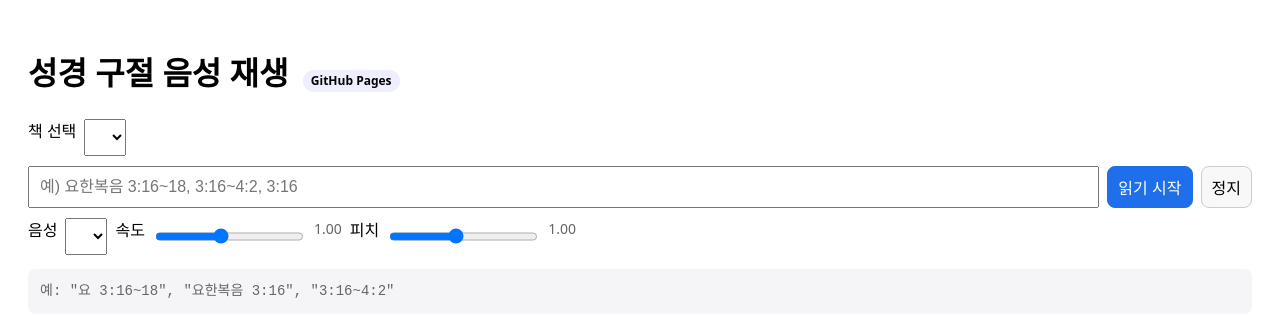
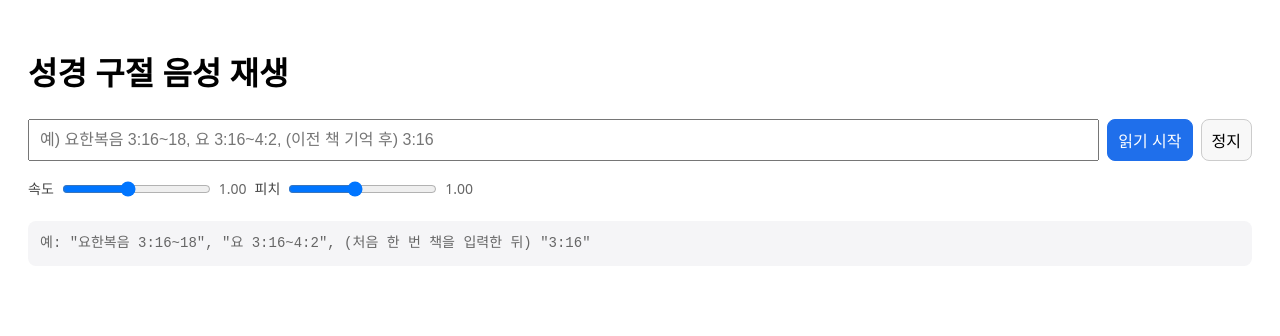
Before and after one commit to choijooonil123/voice_bible, a plain HTML site: page index.html in a window 1280 px wide. Drawn offline with Linux system fonts and the light colour scheme.

Commit message:
Update index.html

```diff
--- a/index.html
+++ b/index.html
@@ -4,47 +4,43 @@
   <meta charset="utf-8" />
   <meta name="viewport" content="width=device-width,initial-scale=1" />
   <title>성경 구절 음성 재생</title>
-  <link rel="preconnect" href="https://fonts.gstatic.com" crossorigin>
   <style>
     body { font-family: system-ui, -apple-system, Segoe UI, Roboto, sans-serif; line-height:1.5; padding:20px; }
     .row { display:flex; gap:8px; flex-wrap:wrap; margin-bottom:10px; }
-    input, select, button { padding:8px 10px; font-size:16px; }
+    input, button { padding:8px 10px; font-size:16px; }
     button { cursor:pointer; border-radius:8px; border:1px solid #ccc; background:#f8f8f8; }
     button.primary { background:#1f6feb; color:#fff; border-color:#1f6feb; }
     pre { background:#f5f5f7; padding:12px; border-radius:8px; max-height:260px; overflow:auto; }
     .muted { color:#666; font-size:14px; }
-    .pill { display:inline-block; padding:2px 8px; background:#eef; border-radius:999px; font-size:12px; margin-left:6px; }
+    .field { display:flex; align-items:center; gap:6px; }
+    .field label { font-size:14px; color:#444; }
   </style>
 </head>
 <body>
-  <h1>성경 구절 음성 재생 <span class="pill">GitHub Pages</span></h1>
+  <h1>성경 구절 음성 재생</h1>
+
+  <!-- 입력 폼: Enter로 실행되도록 form 사용 -->
+  <form id="lookupForm" class="row" autocomplete="off">
+    <input id="refInput" name="ref" style="min-width:320px; flex:1"
+           placeholder="예) 요한복음 3:16~18, 요 3:16~4:2, (이전 책 기억 후) 3:16" />
+    <button id="btnSpeak" class="primary" type="submit">읽기 시작</button>
+    <button id="btnStop" type="button">정지</button>
+  </form>
 
   <div class="row">
-    <label for="bookSelect">책 선택</label>
-    <select id="bookSelect"></select>
-  </div>
-
-  <div class="row">
-    <input id="refInput" style="min-width:320px; flex:1"
-           placeholder="예) 요한복음 3:16~18, 3:16~4:2, 3:16" />
-    <button id="btnSpeak" class="primary">읽기 시작</button>
-    <button id="btnStop">정지</button>
-  </div>
-
-  <div class="row">
-    <label>음성</label>
-    <select id="voiceSelect"></select>
-
+    <div class="field">
       <label for="rateRange">속도</label>
       <input id="rateRange" type="range" min="0.7" max="1.4" step="0.05" value="1.0" />
       <span id="rateVal" class="muted">1.00</span>
-
+    </div>
+    <div class="field">
       <label for="pitchRange">피치</label>
       <input id="pitchRange" type="range" min="0.7" max="1.4" step="0.05" value="1.0" />
       <span id="pitchVal" class="muted">1.00</span>
     </div>
+  </div>
 
-  <pre id="output" class="muted">예: "요 3:16~18", "요한복음 3:16", "3:16~4:2"</pre>
+  <pre id="output" class="muted">예: "요한복음 3:16~18", "요 3:16~4:2", (처음 한 번 책을 입력한 뒤) "3:16"</pre>
 
   <script src="./js/app.js"></script>
 </body>
```
Lines whose indentation alone changed are shown as unchanged.
